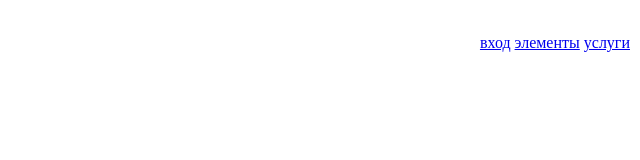
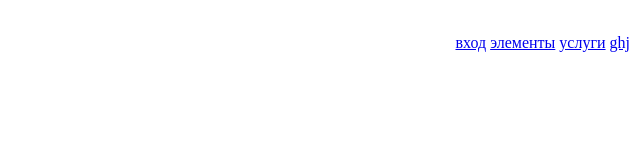
Before and after one commit to Lilriwixss/Lil-Hustle, a plain HTML site: page index.html in a window 1280 px wide. Shown: the full height of the page, 640-1280 px from the left. Drawn offline with Linux system fonts and the light colour scheme; files that its build step writes are made by us from their sources.

Commit message:
Add files via upload

```diff
--- a/index.html
+++ b/index.html
@@ -19,6 +19,7 @@
                <a href="#" class="login">вход</a>
                <a href="#" class="el">элементы</a>
                <a href="#" class="servis">услуги</a>
+               <a href="#">ghj</a>
             </div>
         </div>
     </div>
```
